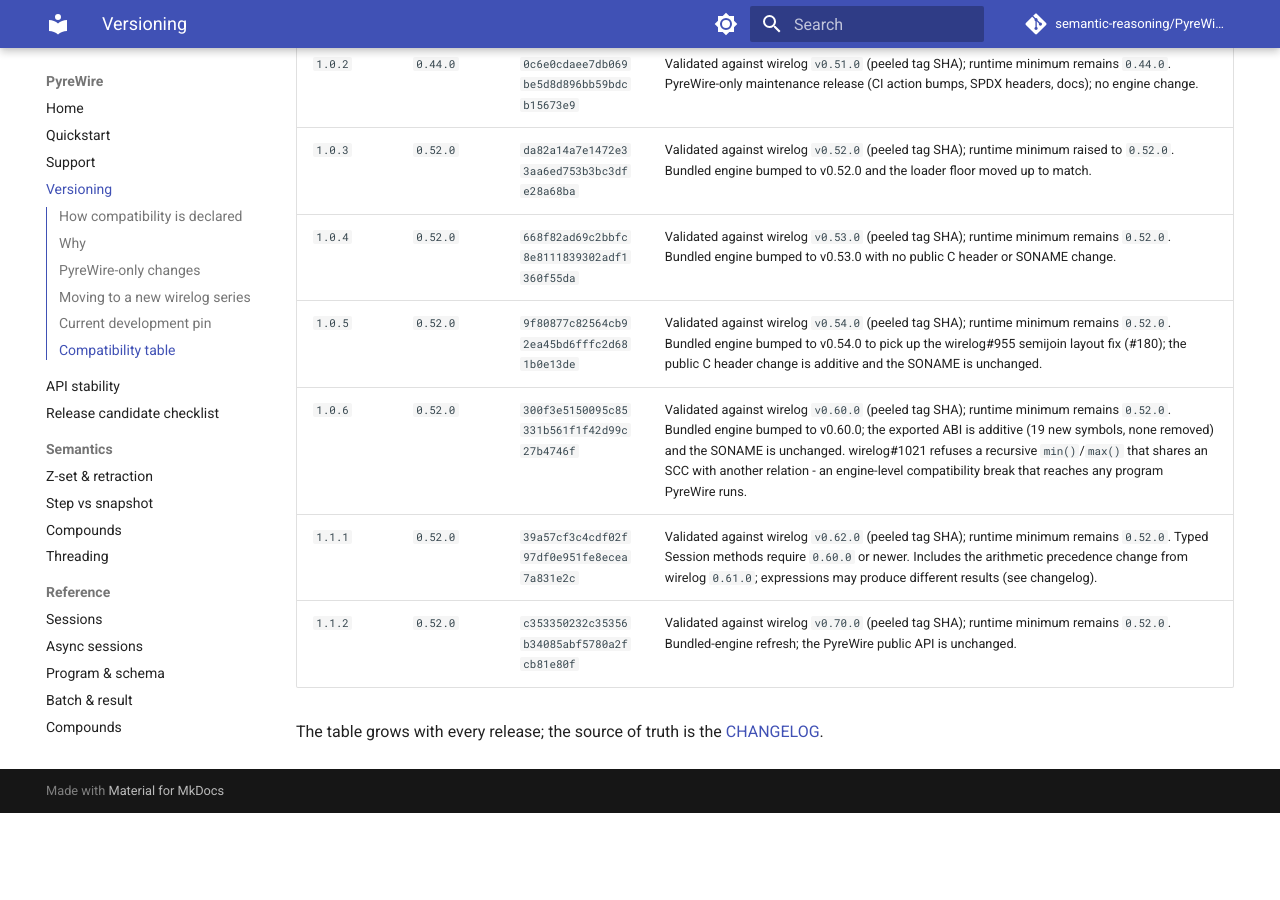
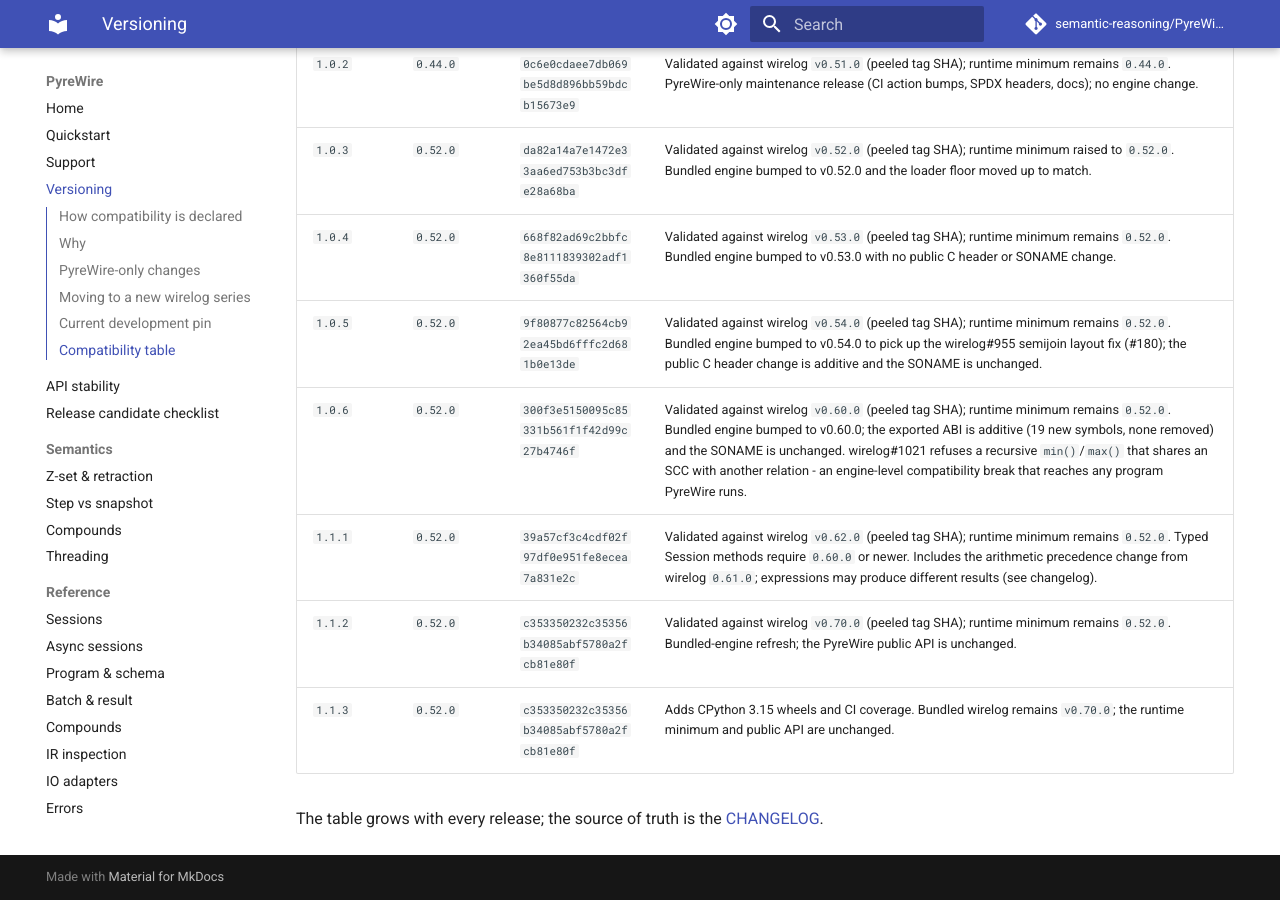
Before and after one commit to semantic-reasoning/PyreWire, an MkDocs documentation site: the page built from docs/versioning.md, in a window 1280 px wide and 900 px high, scrolled down 1624 px. Built offline with MkDocs 1.6.1 and Material for MkDocs 9.7.7, drawn with Linux system fonts in a browser that asks for light colours; comment, search, counter and statistics services are not loaded; before the commit the page ends 2437 px from its top, so only the background shows below that.

```diff
--- a/docs/versioning.md
+++ b/docs/versioning.md
@@ -69,6 +69,7 @@ The minimum compatible runtime wirelog version remains `0.52.0`.
 | `1.0.6`         | `0.52.0`        | `300f3e5150095c85331b561f1f42d99c27b4746f` | Validated against wirelog `v0.60.0` (peeled tag SHA); runtime minimum remains `0.52.0`. Bundled engine bumped to v0.60.0; the exported ABI is additive (19 new symbols, none removed) and the SONAME is unchanged. wirelog#1021 refuses a recursive `min()`/`max()` that shares an SCC with another relation - an engine-level compatibility break that reaches any program PyreWire runs. |
 | `1.1.1`         | `0.52.0`        | `39a57cf3c4cdf02f97df0e951fe8ecea7a831e2c` | Validated against wirelog `v0.62.0` (peeled tag SHA); runtime minimum remains `0.52.0`. Typed Session methods require `0.60.0` or newer. Includes the arithmetic precedence change from wirelog `0.61.0`; expressions may produce different results (see changelog). |
 | `1.1.2`         | `0.52.0`        | `c353350232c35356b34085abf5780a2fcb81e80f` | Validated against wirelog `v0.70.0` (peeled tag SHA); runtime minimum remains `0.52.0`. Bundled-engine refresh; the PyreWire public API is unchanged. |
+| `1.1.3`         | `0.52.0`        | `c353350232c35356b34085abf5780a2fcb81e80f` | Adds CPython 3.15 wheels and CI coverage. Bundled wirelog remains `v0.70.0`; the runtime minimum and public API are unchanged. |
 
 The table grows with every release; the source of truth is the
 [CHANGELOG](https://github.com/semantic-reasoning/PyreWire/blob/main/CHANGELOG.md).
--- a/pyproject.toml
+++ b/pyproject.toml
@@ -4,7 +4,7 @@ build-backend = "setuptools.build_meta"
 
 [project]
 name = "pyrewire"
-version = "1.1.2"
+version = "1.1.3"
 description = "Python wrapper for wirelog - declarative dataflow analysis"
 readme = "README.md"
 requires-python = ">=3.11"
--- a/src/pyrewire/__init__.py
+++ b/src/pyrewire/__init__.py
@@ -1,7 +1,7 @@
 # SPDX-License-Identifier: Apache-2.0 OR GPL-3.0-or-later
 """PyreWire - Python wrapper for wirelog declarative dataflow analysis."""
 
-__version__ = "1.1.2"
+__version__ = "1.1.3"
 __author__ = "PyreWire Contributors"
 __license__ = "Apache-2.0 OR GPL-3.0-or-later"
 
```
Also changed, not shown: CHANGELOG.md (+15 -1 lines), docs/release-candidate-checklist.md (+7 -7 lines), 3 other files.
